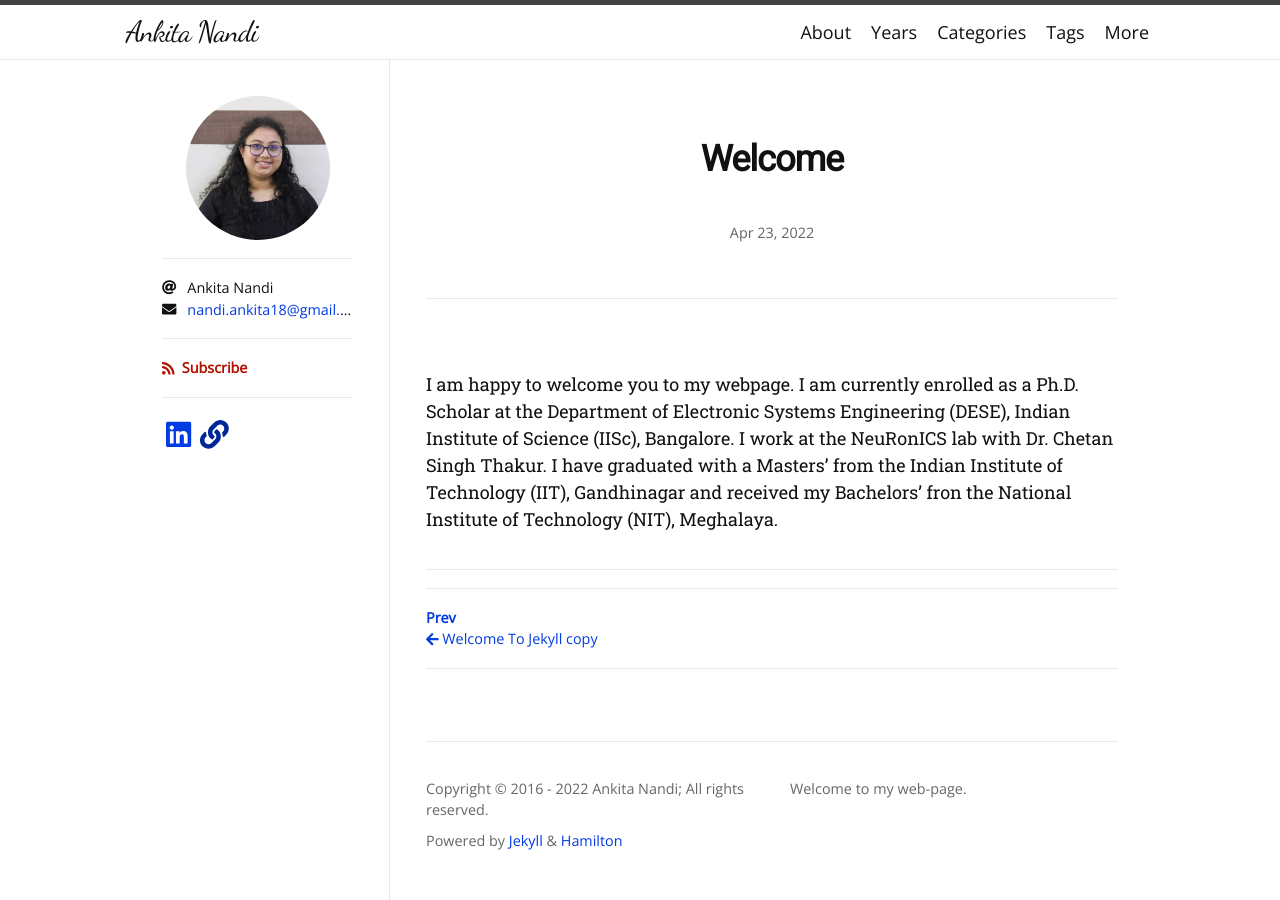
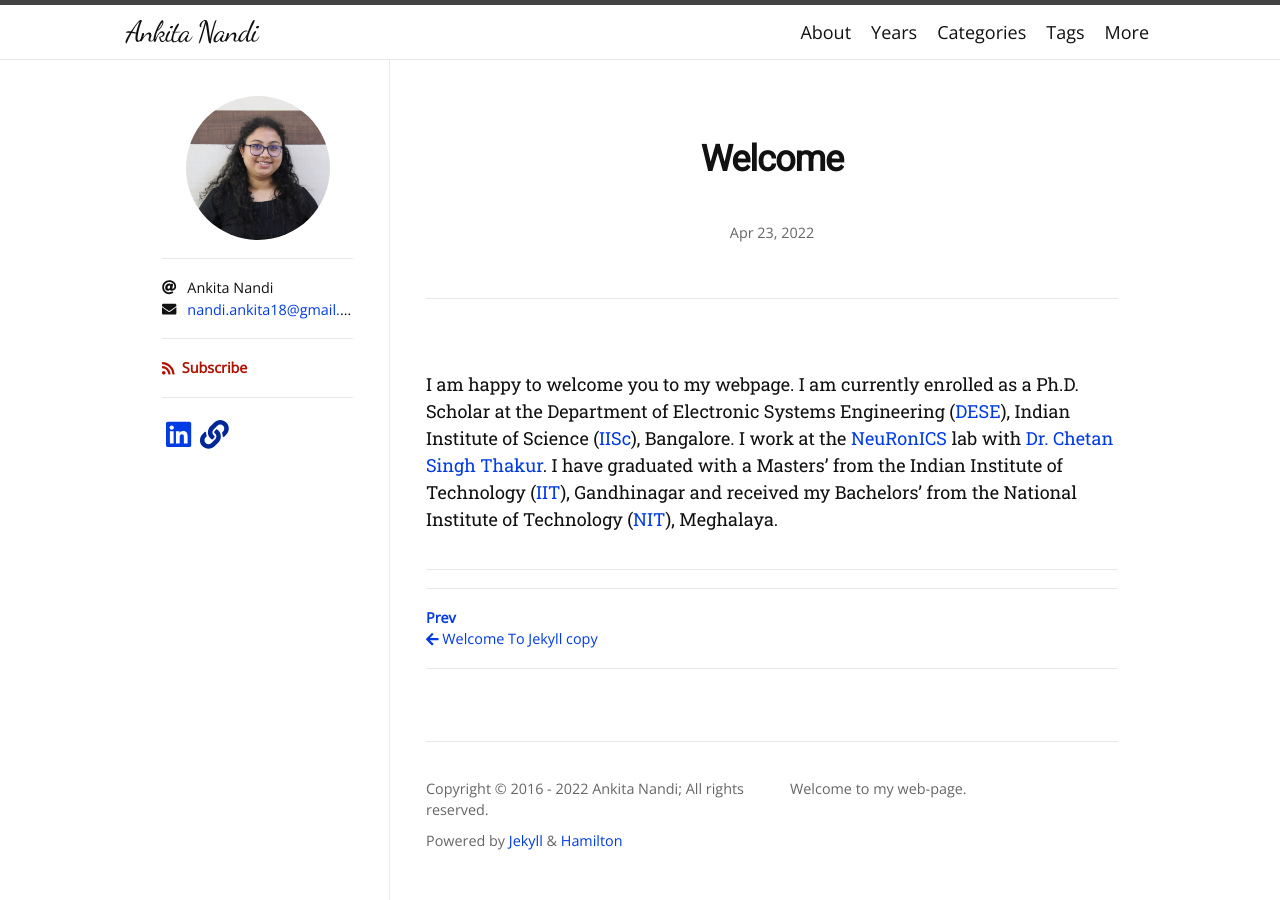
Before and after one commit to nandiankita/nandiankita.github.io, a Jekyll site: the page built from _posts/2022-04-23-Welcome.md, in a window 1280 px wide. Built offline with Jekyll 4.4.1, drawn with Linux system fonts in a browser that asks for light colours; nearby versions of some CDN libraries; some web fonts are replaced; part of the change alters nothing that is shown.

Commit message:
change welcome

```diff
--- a/_posts/2022-04-23-Welcome.md
+++ b/_posts/2022-04-23-Welcome.md
@@ -1,4 +1,11 @@
 ---
 layout: post
 ---
-I am happy to welcome you to my webpage. I am currently enrolled as a Ph.D. Scholar at the Department of Electronic Systems Engineering (DESE), Indian Institute of Science (IISc), Bangalore. I work at the NeuRonICS lab with Dr. Chetan Singh Thakur. I have graduated with a Masters' from the Indian Institute of Technology (IIT), Gandhinagar and received my Bachelors' fron the National Institute of Technology (NIT), Meghalaya.
+I am happy to welcome you to my webpage. I am currently enrolled as a Ph.D. Scholar at the Department of Electronic Systems Engineering ([DESE][dese]), Indian Institute of Science ([IISc][iisc]), Bangalore. I work at the [NeuRonICS][neuronics] lab with [Dr. Chetan Singh Thakur][cst]. I have graduated with a Masters' from the Indian Institute of Technology ([IIT][iitgn]), Gandhinagar and received my Bachelors' from the National Institute of Technology ([NIT][nitm]), Meghalaya.
+
+[dese]: https://dese.iisc.ac.in/
+[iisc]:   https://iisc.ac.in/
+[neuronics]: https://labs.dese.iisc.ac.in/neuronics/
+[cst]: https://labs.dese.iisc.ac.in/neuronics/people/
+[iitgn]:https://iitgn.ac.in/
+[nitm]: https://www.nitm.ac.in/
```
